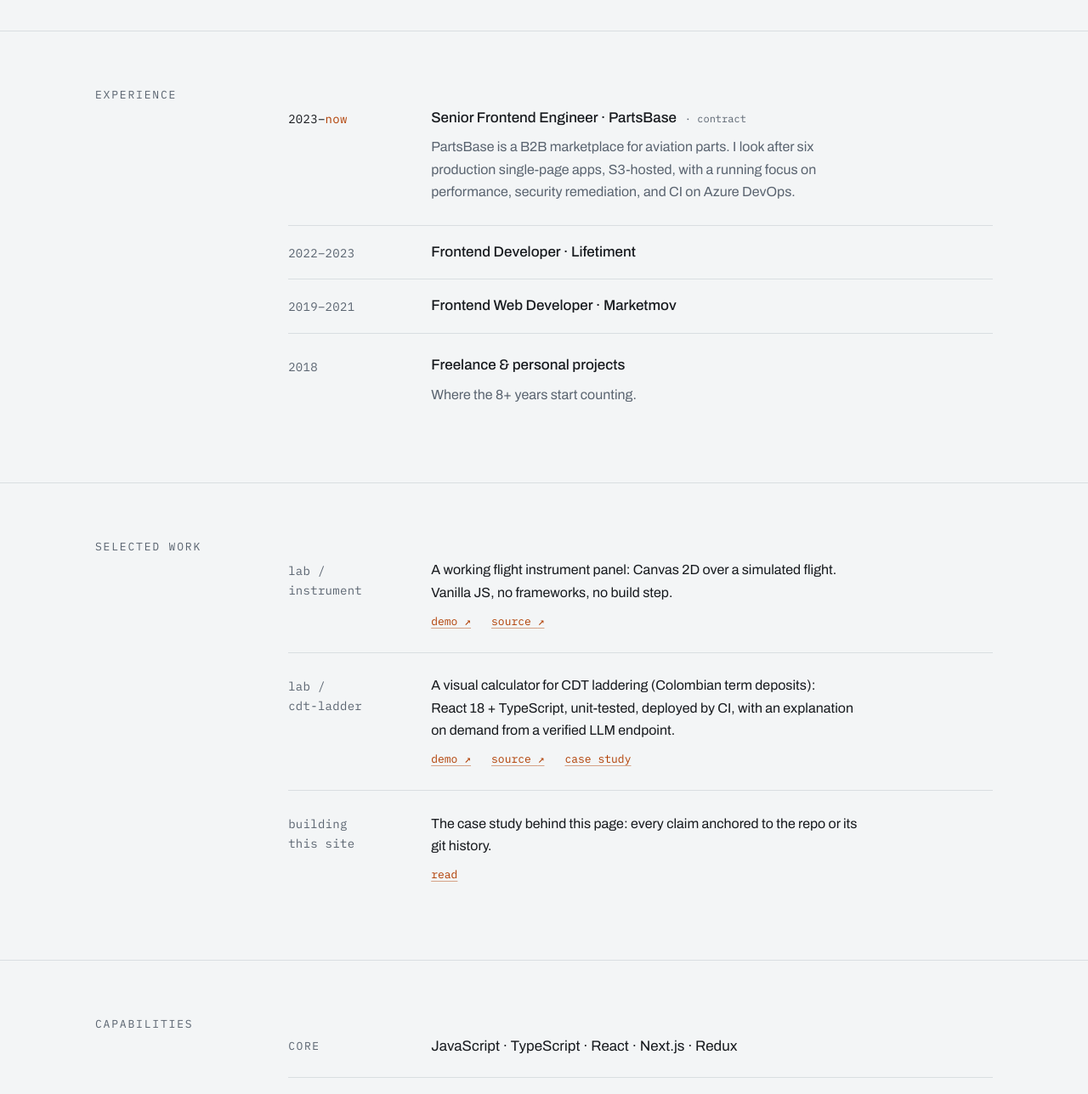
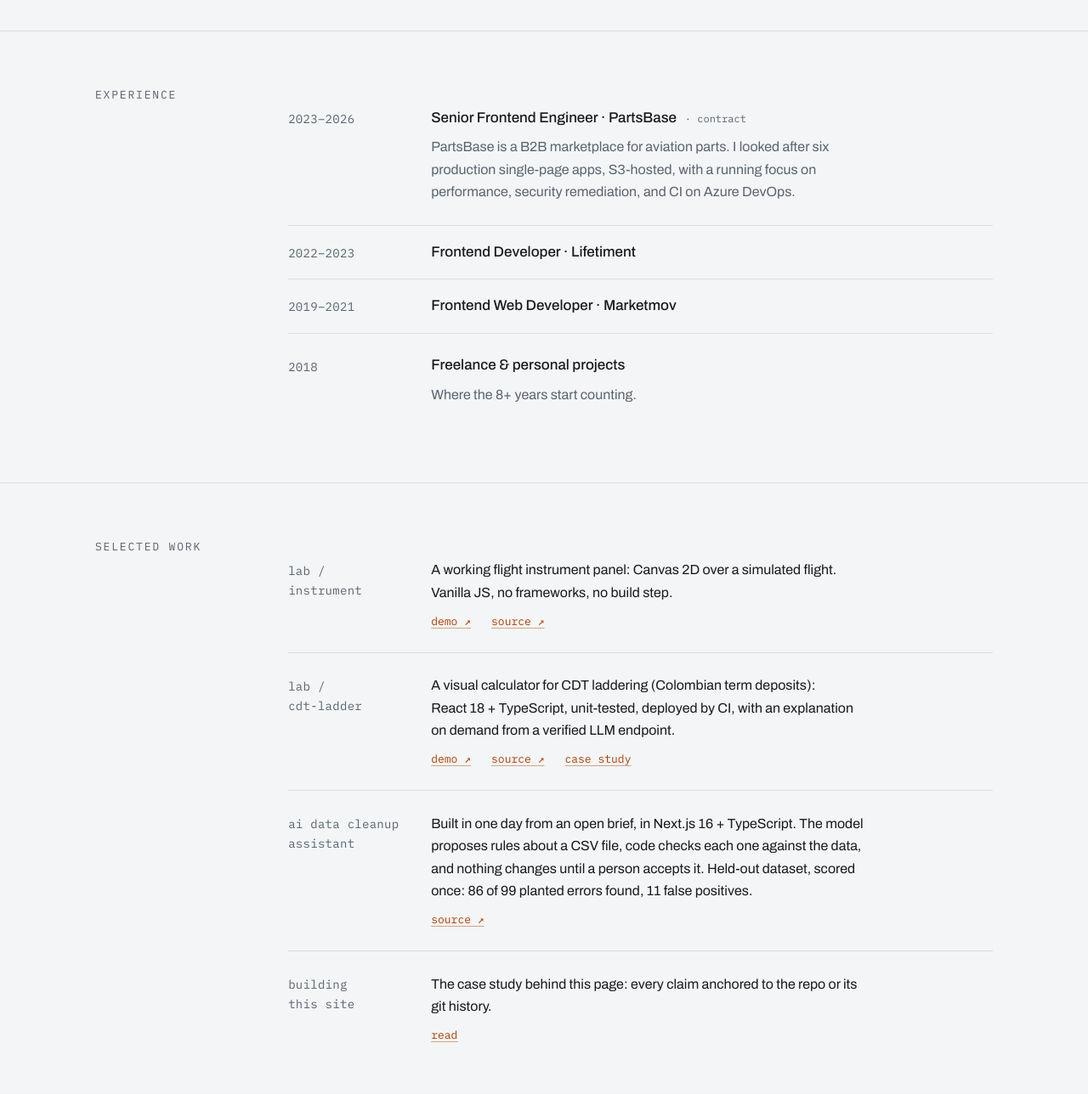
Before and after one commit to estebancitox/estebancitox.github.io, a plain HTML site: page index.html in a window 1280 px wide. Shown: the part 900-2188 px from the top of the page at 85% size. Drawn offline with Linux system fonts and the light colour scheme.

Commit message:
Fix PartsBase dates, mark contract as ended, add ai-data-cleanup-assistant project entry

```diff
--- a/index.html
+++ b/index.html
@@ -11,7 +11,7 @@
   <script>(()=>{try{const t=localStorage.getItem("theme");if(t==="dark"||t==="light")document.documentElement.dataset.theme=t}catch(e){}})()</script>
 
   <title>Sergio Esteban Torres · Senior Frontend Engineer</title>
-  <meta name="description" content="Senior frontend engineer. 8+ years building fast, reliable web products, currently in React and TypeScript for a B2B aviation marketplace. Colombia · remote.">
+  <meta name="description" content="Senior frontend engineer. 8+ years building fast, reliable web products, most recently in React and TypeScript for a B2B aviation marketplace. Colombia · remote.">
   <link rel="canonical" href="https://estebancitox.github.io/">
   <meta name="color-scheme" content="light dark">
   <meta name="theme-color" media="(prefers-color-scheme: light)" content="#F3F5F6">
@@ -92,11 +92,11 @@
     <section id="experience" class="section">
       <h2>Experience</h2>
       <ol class="log" role="list" reversed>
-        <li class="entry is-current">
-          <p class="entry-when"><time datetime="2023">2023</time>–<span class="now">now</span></p>
+        <li class="entry">
+          <p class="entry-when"><time datetime="2023">2023</time>–<time datetime="2026">2026</time></p>
           <div class="entry-body">
             <h3 class="entry-role">Senior Frontend Engineer · PartsBase <span class="entry-tag">contract</span></h3>
-            <p class="entry-detail">PartsBase is a B2B marketplace for aviation parts. I look after six production single-page apps, S3-hosted, with a running focus on performance, security remediation, and CI on Azure&nbsp;DevOps.</p>
+            <p class="entry-detail">PartsBase is a B2B marketplace for aviation parts. I looked after six production single-page apps, S3-hosted, with a running focus on performance, security remediation, and CI on Azure&nbsp;DevOps.</p>
           </div>
         </li>
         <li class="entry">
@@ -136,6 +136,13 @@
           <div class="entry-body">
             <p class="entry-detail">A visual calculator for CDT laddering (Colombian term deposits): React&nbsp;18 + TypeScript, unit-tested, deployed by&nbsp;CI, with an explanation on demand from a verified LLM endpoint.</p>
             <p class="entry-links"><a href="https://estebancitox.github.io/lab-cdt-ladder/">demo&nbsp;<span aria-hidden="true">↗</span></a> <a href="https://github.com/estebancitox/lab-cdt-ladder">source&nbsp;<span aria-hidden="true">↗</span></a> <a href="/notes/cdt-ladder-api.html">case&nbsp;study</a></p>
+          </div>
+        </li>
+        <li class="entry">
+          <h3 class="entry-key">ai data cleanup assistant</h3>
+          <div class="entry-body">
+            <p class="entry-detail">Built in one day from an open brief, in Next.js&nbsp;16 + TypeScript. The model proposes rules about a CSV file, code checks each one against the data, and nothing changes until a person accepts it. Held-out dataset, scored once: 86 of 99 planted errors found, 11 false positives.</p>
+            <p class="entry-links"><a href="https://github.com/estebancitox/ai-data-cleanup-assistant">source&nbsp;<span aria-hidden="true">↗</span></a></p>
           </div>
         </li>
         <li class="entry">
```
